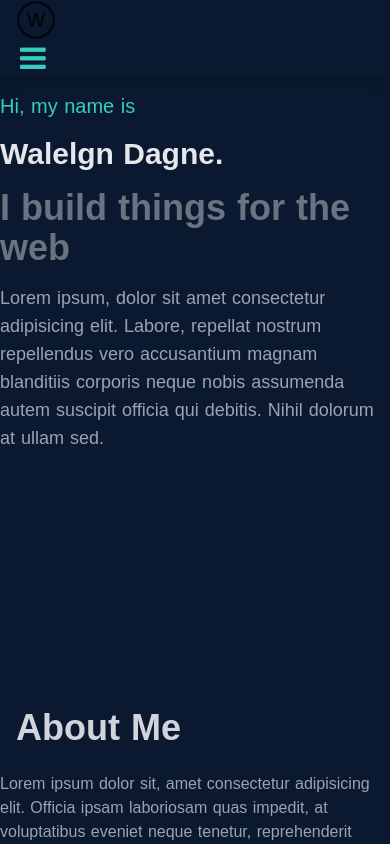
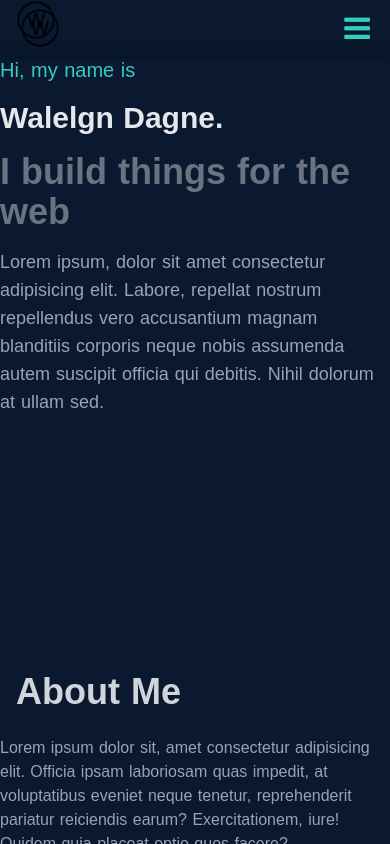
Before and after one commit to waledagne/portfolio-site, a Nuxt app: page / in a window 390 px wide. Shown: the top 844 px of the page. Built offline with nearby package versions, Linux system fonts and the light colour scheme.

Commit message:
mobile nav bars margin fix

```diff
--- a/components/nav.vue
+++ b/components/nav.vue
@@ -68,7 +68,14 @@
       ></div>
     </div> -->
     <nav class="mobile-nav">
-      <div v-if="!sidenavActive" @click="sidenavActive = true" class="">
+      <nuxt-link to="/" class="flex items-center text-xl font-bold text-accent">
+        <img src="~/assets/images/logo2.png" class="w-10" alt="" />
+      </nuxt-link>
+      <div
+        v-if="!sidenavActive"
+        @click="sidenavActive = true"
+        class="justify-end items-end"
+      >
         <i class="fa fa-bars text-accent text-3xl"></i>
       </div>
       <div v-else @click="sidenavActive = false">
@@ -134,15 +141,15 @@ export default {
 </script>
 
 <style>
-/* nav {
-  @apply w-full  px-16 flex justify-between items-center h-14 shadow-md bg-white fixed top-0 left-0 z-50;
-} */
+nav {
+  @apply w-full  px-16 flex justify-between items-center h-14 shadow-md  fixed top-0 left-0 z-50;
+}
 .desktop-nav {
   @apply hidden sm:flex;
 }
 
 .mobile-nav {
-  @apply sm:hidden  px-5;
+  @apply sm:hidden px-5;
 }
 
 .sidenav {
```
